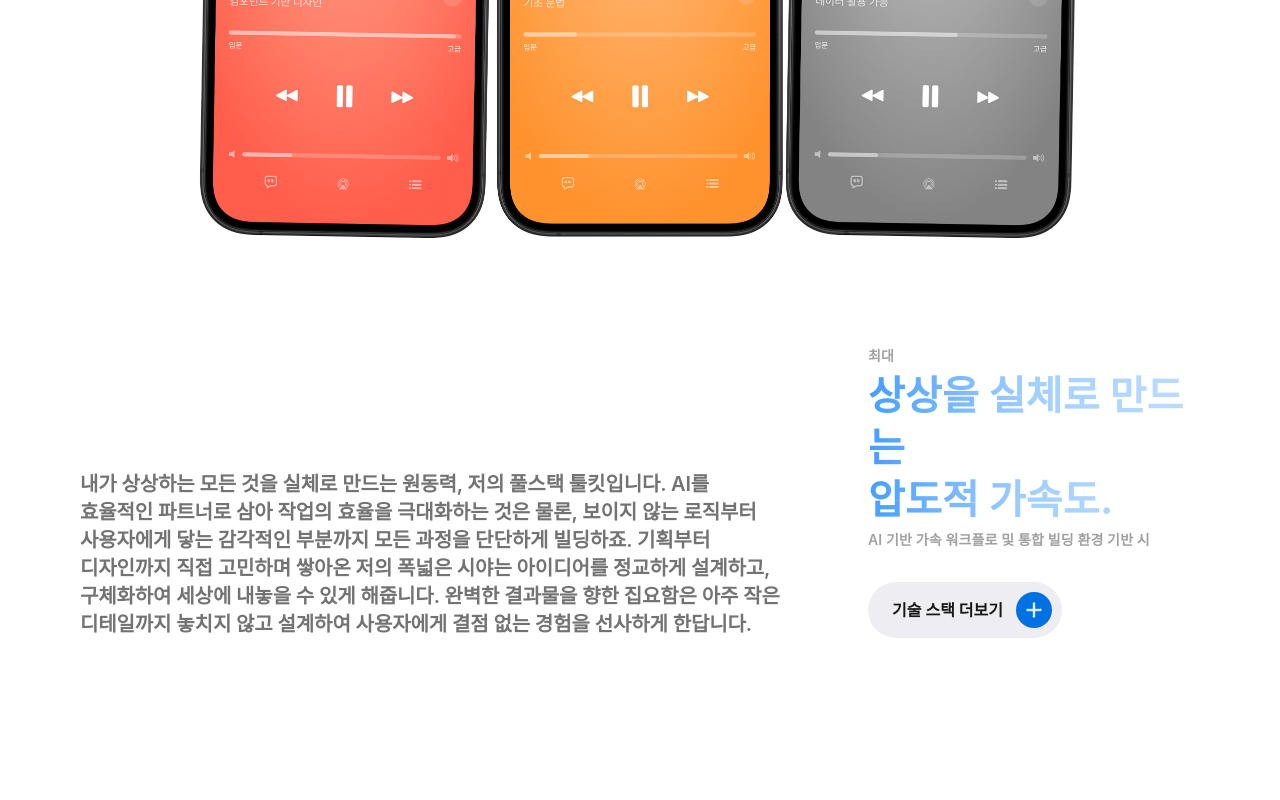
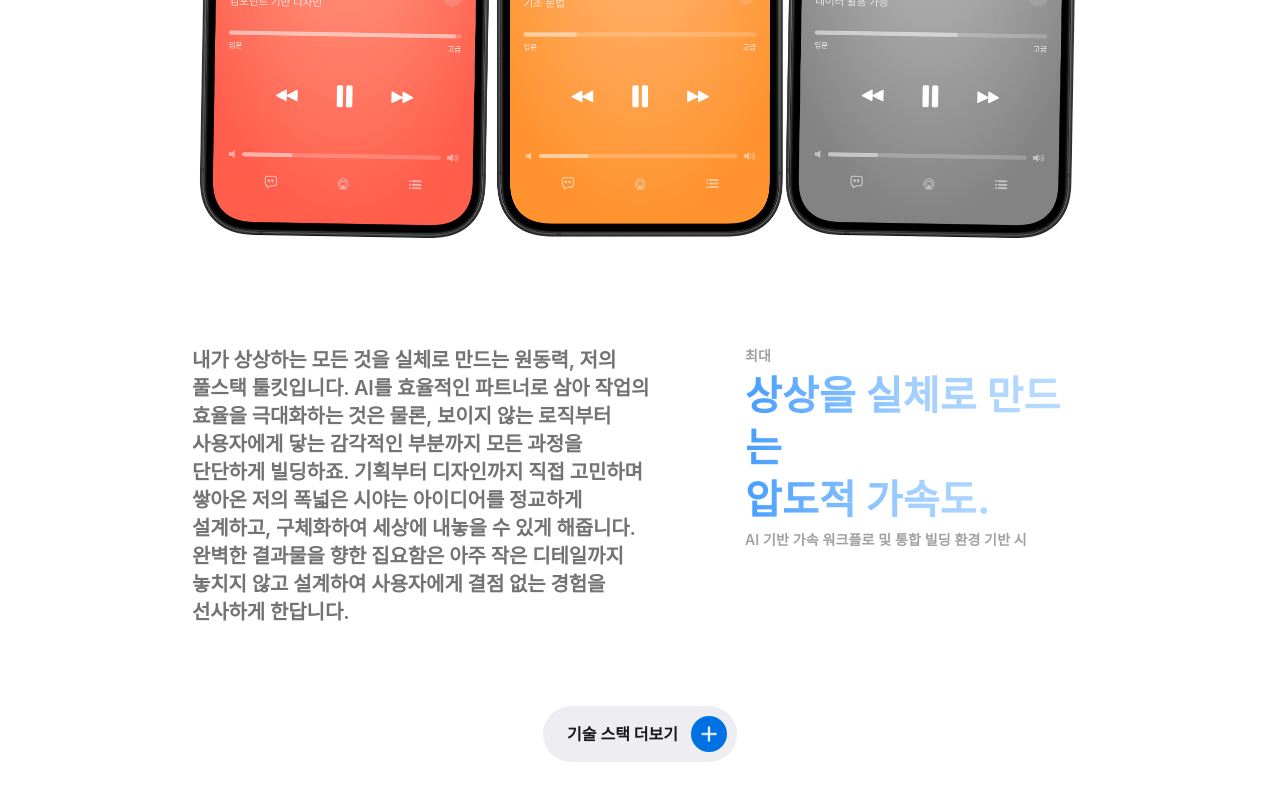
Before and after one commit to BS-Stack-Lab/portfolio-site-2026, a Next.js app: page / in a window 1280 px wide. Shown: the part 5311-6111 px from the top of the page. Before the commit the page ends 6089 px from the top, so only its background shows below. Built offline with nearby package versions, Linux system fonts and the light colour scheme; a web font is replaced by a local one.

Commit message:
techstack section modify

```diff
--- a/components/TechStack.tsx
+++ b/components/TechStack.tsx
@@ -7,11 +7,12 @@ export default function TechStack() {
   const iconPath = "/asset/icons/";
 
   return (
-    <section className="relative w-full bg-white flex flex-col items-center transition-all duration-300 xl:py-[140px] md:py-[100px] py-[80px] overflow-hidden">
-      {/* 🛠 1. 상위 가이드 컨테이너: 1600px 제한 및 좌우 패딩 일괄 적용 */}
-      <div className="w-full max-w-[1600px] mx-auto px-[20px] md:px-[40px] xl:px-[80px] flex flex-col gap-[100px] items-center">
+    <section className="relative w-full bg-white flex flex-col items-center xl:py-[140px] md:py-[100px] py-[80px] overflow-hidden">
 
-        {/* 상단 타이틀 영역 */}
+      {/* 최상위 가이드 컨테이너 (px-80 가이드) */}
+      <div className="w-full max-w-[1600px] mx-auto px-[20px] md:px-[40px] xl:px-[80px] flex flex-col items-center xl:gap-[100px] md:gap-[80px] gap-[60px]">
+
+        {/* 1. 상단 타이틀 */}
         <div className="w-full flex justify-start">
           <h2 className="font-wanted font-bold tracking-[0.23px] xl:text-[64px] xl:leading-[78px] md:text-[48px] md:leading-[60px] text-[32px] leading-[42px] max-w-[603px]
             bg-gradient-to-r from-[#449EFF] via-[#A4D0FF] to-[#BDDDFF] bg-clip-text text-transparent">
@@ -20,22 +21,21 @@ export default function TechStack() {
           </h2>
         </div>
 
-        {/* 🛠 2. 이미지 영역: 가로 길이 80% 설정 */}
-        <div className="w-full flex justify-center overflow-visible">
+        {/* 2. 메인 이미지 (너비 80%) */}
+        <div className="w-full flex justify-center">
           <div className="w-[80%] max-w-[1124px]">
-            <img
-              src={`${assetPath}techStack.png`}
-              alt="Tech Stack Devices"
-              className="w-full h-auto object-contain"
-            />
+            <img src={`${assetPath}techStack.png`} alt="Tech Stack" className="w-full h-auto object-contain" />
           </div>
         </div>
 
-        {/* 🛠 3. 하단 텍스트 및 버튼 영역 (반응형 정렬) 🛠 */}
-        <div className="w-full flex flex-col xl:flex-row justify-between items-start xl:items-end gap-[60px] xl:gap-[88px]">
+        {/* 🛠 3. 하단 콘텐츠 영역 (너비 80% + 좌우 배치) 🛠 */}
+        <div className="w-full flex flex-col items-center gap-[60px] md:gap-[80px]">
 
-          {/* 왼쪽 설명글: 모바일에서는 왼쪽 정렬, PC에서는 지정된 너비 */}
-          <p className="font-wanted font-semibold text-[#737373] tracking-[-0.12px] xl:text-[20px] xl:leading-[28px] md:text-[18px] text-[15px] leading-[1.6] xl:max-w-[700px] break-keep">
+          {/* 텍스트 컨테이너: 모바일 제외(md 이상)에서 좌우 배치, 너비는 80% */}
+          <div className="md:w-[80%] w-full flex flex-col md:flex-row justify-between items-start gap-[40px] md:gap-[60px] xl:gap-[88px]">
+
+            {/* 왼쪽 본문 (태블릿 이미지 기준 레이아웃) */}
+            <p className="font-wanted font-semibold text-[#737373] tracking-[-0.12px] xl:text-[20px] xl:leading-[28px] md:text-[18px] md:leading-[26px] text-[15px] leading-[1.6] md:flex-1 break-keep">
               내가 상상하는 모든 것을 실체로 만드는 원동력, 저의 풀스택 툴킷입니다.
               AI를 효율적인 파트너로 삼아 작업의 효율을 극대화하는 것은 물론,
               보이지 않는 로직부터 사용자에게 닿는 감각적인 부분까지 모든 과정을 단단하게 빌딩하죠.
@@ -44,11 +44,10 @@ export default function TechStack() {
               놓치지 않고 설계하여 사용자에게 결점 없는 경험을 선사하게 한답니다.
             </p>
 
-          {/* 오른쪽 서브 타이틀 및 버튼 */}
-          <div className="flex flex-col gap-[32px] items-start xl:w-[343px]">
-            <div className="flex flex-col gap-[4px]">
+            {/* 오른쪽 강조 텍스트 */}
+            <div className="flex flex-col gap-[4px] md:w-auto xl:w-[343px]">
               <span className="font-wanted font-semibold text-[#A1A1A1] text-[14px] leading-[20px] tracking-[0.145px]">최대</span>
-              <h3 className="font-wanted font-bold tracking-[0.23px] xl:text-[40px] xl:leading-[52px] md:text-[32px] text-[24px]
+              <h3 className="font-wanted font-bold tracking-[0.23px] xl:text-[40px] xl:leading-[52px] md:text-[32px] md:leading-[42px] text-[24px]
                 bg-gradient-to-r from-[#449EFF] via-[#A4D0FF] to-[#BDDDFF] bg-clip-text text-transparent">
                 상상을 실체로 만드는 <br /> 압도적 가속도.
               </h3>
@@ -56,8 +55,9 @@ export default function TechStack() {
                 AI 기반 가속 워크플로 및 통합 빌딩 환경 기반 시
               </span>
             </div>
+          </div>
 
-            {/* 🛠 4. Hero 버튼 스타일 적용 (SVG 플러스 아이콘) */}
+          {/* 🛠 4. 버튼: 하단 중앙 배치 (이미지 2 참고) */}
           <button className="group flex flex-row items-center justify-between pl-[24px] pr-[10px] w-[194px] h-[56px] bg-[#EEEEF2] rounded-full transition-all duration-300 hover:bg-[#E5E5E5] active:scale-95">
             <span className="font-wanted font-bold text-[#171717] text-[16px] leading-[24px] tracking-[0.057px]">
               기술 스택 더보기
@@ -67,7 +67,7 @@ export default function TechStack() {
             </div>
           </button>
         </div>
-        </div>
+
       </div>
     </section>
   );
```
Lines whose indentation alone changed are shown as unchanged.
